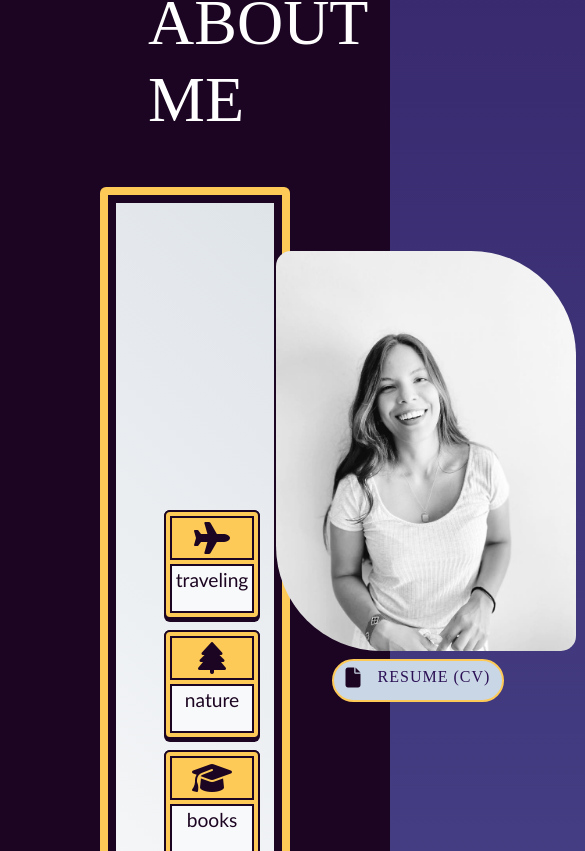
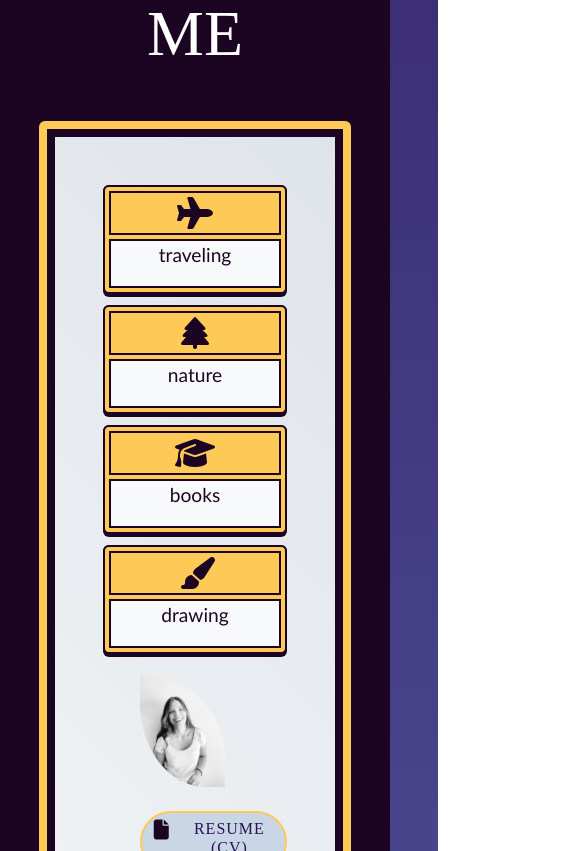
Before and after one commit to LulMg/portfolio-2022, a React (Create React App) app: page / in a window 390 px wide. Shown: the part 1173-2024 px from the top of the page, 585 px wide, since content can reach past the window. Built offline with nearby package versions, Linux system fonts and the light colour scheme; a web font is replaced by a local one.

Commit message:
finalizado

```diff
--- a/src/App.js
+++ b/src/App.js
@@ -33,8 +33,8 @@ function App() {
               ABOUT ME
             </h1>
             <div className="container p-2 rounded" id="bgMain">
-              <div className="d-flex p-5" id="bgAboutMe">
-                <div className="d-flex flex-column justify-content-center">
+              <div className="p-5" id="bgAboutMe">
+                <div className="hobbies">
                   <div>
                     <components.Hobbie
                       nameIcon={<i className="fa-solid fa-plane fa-2x m-1"></i>}
@@ -141,7 +141,7 @@ function App() {
             </svg>
           </div>
         </div>
-        <div>
+        <div className="contacto">
           <div className="contact sec" id="contact">
             <h2 className="borderi"> CONTACT ME</h2>
             <h2 className="wavy"> CONTACT ME</h2>
@@ -152,7 +152,7 @@ function App() {
                 <components.BotonPurp title= {<i className="fa-brands fa-github-alt fa-2x px-1"></i>}/>
               </a>
             </div>
-            <div>
+            <div className="mx-5">
               <a href="https://www.linkedin.com/in/lauramarinlulm/">
                 <components.BotonW title= {<i className="fa-brands fa-linkedin fa-2x px-1"></i>}/>
               </a>
--- a/src/components/navBar.js
+++ b/src/components/navBar.js
@@ -16,7 +16,7 @@ export function NavBar() {
             </h1>
           </span>
         </a>
-        <span className="navbar-text">
+        <span className="navbar-text botones">
           <a href="#explore">
             <BotonPurp title="ABOUT" />
           </a>
--- a/src/styles/App.css
+++ b/src/styles/App.css
@@ -1,11 +1,17 @@
+.App{
+  box-sizing: border-box;
+  width: 100%;
+  position: relative;
+}
 p{
   font-size: 1.2em;
   color: #fff
 }
 .bodyPart{
   position: relative;
-  padding: 100px;
+  padding: 10%;
   background: #1c0522;
+  box-sizing: border-box;
 }
 .about{
   color: #fff;
@@ -13,16 +19,23 @@ p{
   font-size: 4rem;
 }
 .aboutMeSec img{
-  height: 25rem;
+  width: 75%;
+  height: auto;
   border-radius: 15px 105px;
-  margin-left: 1rem;
+  box-sizing: border-box;
+  padding: 1rem;
+  box-sizing: border-box;
 }
 #bgAboutMe{
+  display: flex;
+  justify-content: center;
   background: linear-gradient(45deg, rgb(255, 255, 255), #dfe4e9);
   border: 8px solid #1c0522;
+  box-sizing: border-box;
 }
 #bgMain{
   background-color: #feca57;
+  box-sizing: border-box;
 }
 #hello, #skill{
   font-family: 'Bowlby One SC', cursive;
@@ -60,9 +73,6 @@ p{
 }
 .wave{
 background-color: rgb(255, 255, 255);
-}
-.App{
-  position: relative;
 }
 .finalWave::before{
   content: '';
@@ -120,6 +130,7 @@ background-color: rgb(255, 255, 255);
   align-items: center;
   justify-content:center;
   height: 25rem;
+  box-sizing: border-box;
 }
 .contact h2{
   font-family: 'Bowlby One SC', cursive;
@@ -138,6 +149,9 @@ background-color: rgb(255, 255, 255);
 .wavy{
   color: #ff9f43;
   animation: wavy 3s ease-in-out infinite;
+}
+.contacto{
+  box-sizing: border-box;
 }
 @keyframes wavy{
   0%, 100%{
@@ -173,6 +187,26 @@ background-color: rgb(255, 255, 255);
 .access{
   height: 20rem;
 }
-.mail:hover{
+.hobbies{
+  display: flex;
+  flex-direction: column;
+}
 
+@media screen and (max-width: 700px){
+  #bgAboutMe{
+    display:block;
+  }
+  #bgAboutMe img{
+    padding-left: 20%;
+  }
+  #cv{
+    margin-left: 20%;
+  }
+  #skillBg img{
+    width: 18%;
+    height: auto;
+  }
+  #contact h2{
+    font-size: 3rem;
+  }
 }
--- a/src/styles/button.css
+++ b/src/styles/button.css
@@ -1,8 +1,8 @@
 button{
     border-color: transparent;
-    /* padding: 8px 30px; */
     border-radius: 40px;
     font-family: 'Bowlby One SC', cursive;
+    font-size: 1rem;
     margin-inline: 3px;
 }
 #bP{
@@ -17,3 +17,10 @@ button{
     background: #2b1055;
     color: #ff9f43;
 }
+@media screen and (max-width: 700px){
+    button{
+      width: 32%;
+      height: auto;
+      font-size: small;
+    }
+  }
--- a/src/styles/carousel.css
+++ b/src/styles/carousel.css
@@ -6,3 +6,9 @@
     color: #ff9f43;
     font-size:large;
 }
+@media screen and (max-width: 700px){
+.carousel-inner img{
+    width: 90%;
+    height: auto;
+}
+}
--- a/src/styles/hobbie.css
+++ b/src/styles/hobbie.css
@@ -1,10 +1,11 @@
 .bodyHobb{
     background-color: #1c0522;
-    width: 6rem;
+    width: 100%;
     height: 7rem;
 }
 #hobbieStyle{
-    width: 6rem;
+    width: 100%;
+    height: auto;
     border: 2px solid #1c0522;
     background-color: #feca57;
 }
```
Also changed, not shown: src/styles/navbar.css (+0 -11 lines).
